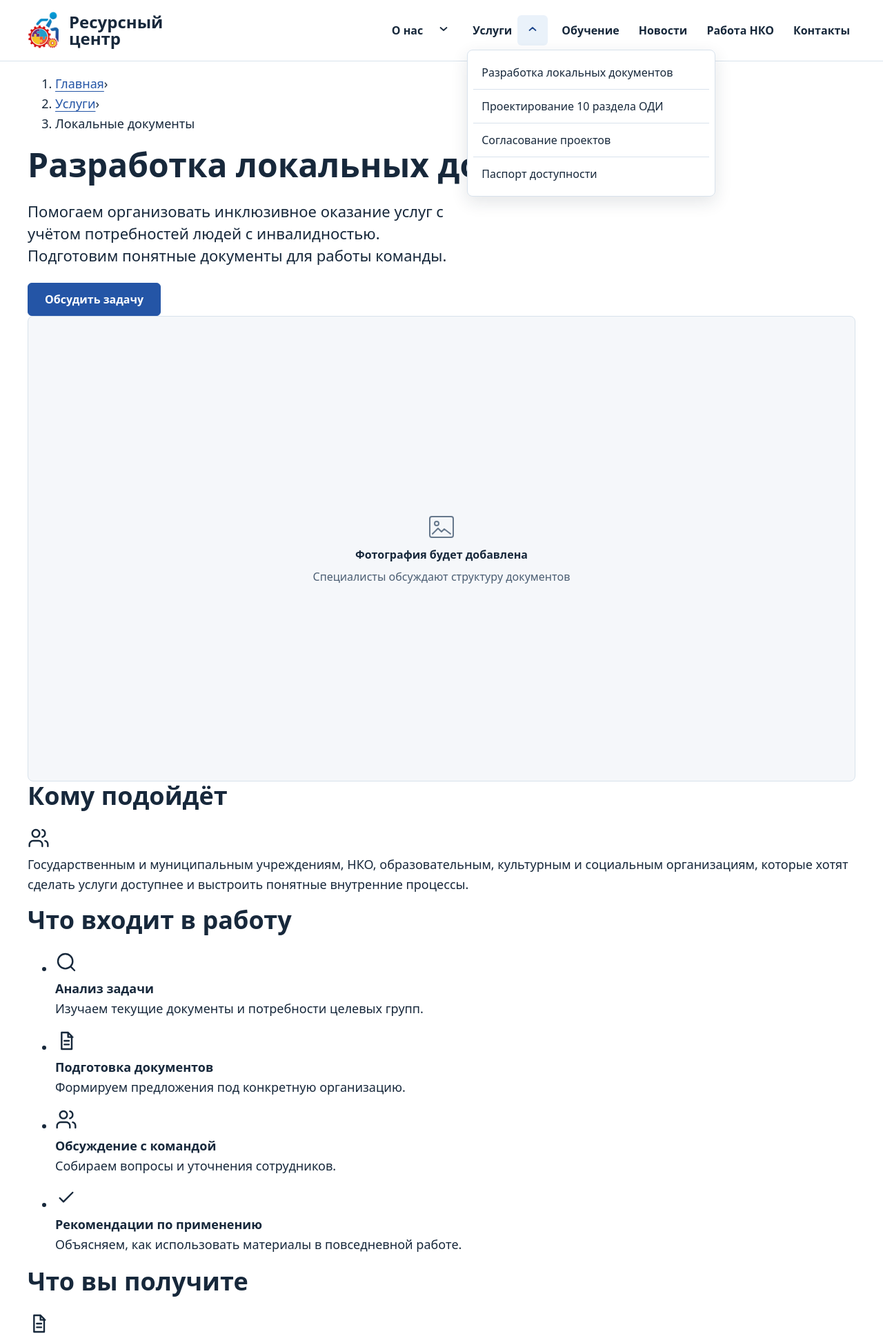
After one commit to Jefrry/desnica, a WordPress theme: template apps/wordpress/theme/pages/local-documents.php in a window 1280 px wide, after a click that opens the changed part. The commit adds this page. Shown: the top 1937 px of the page at 69% size. Run offline with PHP 8.4 and a stand-in for WordPress, Linux system fonts and the light colour scheme; the site name, menu and one post (Sample post) are stand-ins, and other content is empty.

Commit message:
services and local documents pages

```diff
--- a/apps/wordpress/theme/functions.php
+++ b/apps/wordpress/theme/functions.php
@@ -1,6 +1,7 @@
 <?php
 defined('ABSPATH') || exit;
 require_once __DIR__ . '/inc/navigation.php';
+require_once __DIR__ . '/inc/services.php';
 require_once __DIR__ . '/inc/team.php';
 require_once __DIR__ . '/inc/information-pages.php';
 require_once __DIR__ . '/inc/documents.php';
@@ -41,7 +42,7 @@ add_action('wp_enqueue_scripts', static function () {
     }
     $page = resource_center_information_page();
     if ($page) {
-        foreach (array('information', $page['template']) as $stylesheet) {
+        foreach (array('information', $page['stylesheet'] ?? $page['template']) as $stylesheet) {
             $file = '/assets/css/pages/' . $stylesheet . '.css';
             wp_enqueue_style('resource-center-' . $stylesheet, get_theme_file_uri($file), array('resource-center-common'), (string) filemtime(get_theme_file_path($file)));
         }
--- a/apps/wordpress/theme/inc/information-pages.php
+++ b/apps/wordpress/theme/inc/information-pages.php
@@ -11,6 +11,8 @@ function resource_center_information_page(): ?array
         '/about/mission' => array('template' => 'mission', 'title' => 'Наша миссия', 'description' => 'Миссия и принципы Ресурсного центра.'),
         '/about/documents' => array('template' => 'documents', 'title' => 'Уставные документы', 'description' => 'Документы Ресурсного центра и доступные текстовые версии.'),
         '/about/reports' => array('template' => 'reports', 'title' => 'Годовая отчётность', 'description' => 'Годовые отчёты Ресурсного центра и доступные текстовые версии.'),
+        '/services' => array('template' => 'services', 'title' => 'Услуги', 'description' => 'Услуги Ресурсного центра по созданию доступной среды.'),
+        '/services/local-documents' => array('template' => 'local-documents', 'stylesheet' => 'services', 'title' => 'Разработка локальных документов', 'description' => 'Подготовка локальных документов для инклюзивного оказания услуг.'),
         '/ngo' => array('template' => 'ngo', 'title' => 'Работа НКО', 'description' => 'Поддержка некоммерческих организаций, обмен опытом и совместные инициативы.'),
         '/contacts' => array('template' => 'contacts', 'title' => 'Контакты', 'description' => 'Контакты Ресурсного центра.'),
         '/legal' => array('template' => 'legal', 'title' => 'Правовая информация', 'description' => 'Правовая информация Ресурсного центра.'),
@@ -55,12 +57,14 @@ add_action('wp_head', static function () {
     }
 });
 
-function resource_center_breadcrumbs(string $title, bool $mission = false): void
+function resource_center_breadcrumbs(string $title, array $parents = array()): void
 {
     ?>
     <nav class="breadcrumbs" aria-label="Хлебные крошки"><ol>
         <li><a href="<?php echo esc_url(home_url('/')); ?>">Главная</a><span aria-hidden="true">›</span></li>
-        <?php if ($mission) : ?><li><a href="<?php echo esc_url(home_url('/about')); ?>">О нас</a><span aria-hidden="true">›</span></li><?php endif; ?>
+        <?php foreach ($parents as [$label, $path]) : ?>
+            <li><a href="<?php echo esc_url(home_url($path)); ?>"><?php echo esc_html($label); ?></a><span aria-hidden="true">›</span></li>
+        <?php endforeach; ?>
         <li><span aria-current="page"><?php echo esc_html($title); ?></span></li>
     </ol></nav>
     <?php
--- a/apps/wordpress/theme/inc/navigation.php
+++ b/apps/wordpress/theme/inc/navigation.php
@@ -9,11 +9,9 @@ function resource_center_navigation_items(): array
             array('Уставные документы', '/about/documents'),
             array('Годовая отчётность', '/about/reports'),
         )),
-        array('services', 'Услуги', '/services', array(
-            array('Разработка локальных документов', '/services/local-documents'),
-            array('Проектирование 10 раздела ОДИ', '/services/odi'),
-            array('Согласование проектов', '/services/project-review'),
-            array('Паспорт доступности', '/services/accessibility-passport'),
+        array('services', 'Услуги', '/services', array_map(
+            static fn(array $service): array => array($service['title'], $service['path']),
+            resource_center_services()
         )),
         array('training', 'Обучение', '/training', array()),
         array('news', 'Новости', '/news', array()),
--- /dev/null
+++ b/apps/wordpress/theme/inc/services.php
@@ -0,0 +1,116 @@
+<?php
+defined('ABSPATH') || exit;
+
+function resource_center_services(): array
+{
+    return array(
+        'local-documents' => array(
+            'title' => 'Разработка локальных документов',
+            'description' => 'Помогаем организовать инклюзивное оказание услуг с учётом потребностей посетителей.',
+            'path' => '/services/local-documents',
+            'asset_id' => 'local-papers',
+            'alt' => 'Специалист работает с документами',
+        ),
+        'odi' => array(
+            'title' => 'Проектирование 10 раздела ОДИ',
+            'description' => 'Разрабатываем проектные решения по обеспечению доступности зданий и помещений.',
+            'path' => '/services/odi',
+            'asset_id' => 'odi-plan',
+            'alt' => 'Специалисты обсуждают план помещения',
+        ),
+        'project-review' => array(
+            'title' => 'Согласование проектов',
+            'description' => 'Обсуждаем доступность проектных решений и готовим рекомендации.',
+            'path' => '/services/project-review',
+            'asset_id' => 'approval-meeting',
+            'alt' => 'Команда обсуждает проектные решения',
+        ),
+        'accessibility-passport' => array(
+            'title' => 'Паспорт доступности',
+            'description' => 'Помогаем обследовать объект и подготовить материалы о его доступности.',
+            'path' => '/services/accessibility-passport',
+            'asset_id' => 'passport-document',
+            'alt' => 'Материалы обследования доступности',
+        ),
+    );
+}
+
+function resource_center_service_arrow(): void
+{
+    ?>
+    <svg viewBox="0 0 20 20" width="20" height="20" fill="none" aria-hidden="true" focusable="false">
+        <path d="M4 10h12m-4-4 4 4-4 4" stroke="currentColor" stroke-width="1.75" stroke-linecap="round" stroke-linejoin="round"/>
+    </svg>
+    <?php
+}
+
+function resource_center_service_icon(string $icon): void
+{
+    $paths = array(
+        'check' => 'm5 12 4 4L19 6',
+        'document' => 'M7 3h7l4 4v14H7z M14 3v5h5M10 12h5M10 16h5',
+        'people' => 'M16 21v-2a4 4 0 0 0-4-4H6a4 4 0 0 0-4 4v2 M9 11a4 4 0 1 0 0-8 4 4 0 0 0 0 8M22 21v-2a4 4 0 0 0-3-3.87M16 3.13a4 4 0 0 1 0 7.75',
+        'search' => 'M11 19a8 8 0 1 1 0-16 8 8 0 0 1 0 16 m10 2-4.35-4.35',
+    );
+    ?>
+    <svg class="service-icon" viewBox="0 0 24 24" width="32" height="32" fill="none" aria-hidden="true" focusable="false">
+        <path d="<?php echo esc_attr($paths[$icon]); ?>" stroke="currentColor" stroke-width="1.8" stroke-linecap="round" stroke-linejoin="round"/>
+    </svg>
+    <?php
+}
+
+function resource_center_service_features(array $features): void
+{
+    ?>
+    <ul class="service-grid service-features">
+        <?php foreach ($features as [$icon, $title, $description]) : ?>
+            <li>
+                <span class="service-feature-icon"><?php resource_center_service_icon($icon); ?></span>
+                <div><strong><?php echo esc_html($title); ?></strong><p><?php echo esc_html($description); ?></p></div>
+            </li>
+        <?php endforeach; ?>
+    </ul>
+    <?php
+}
+
+function resource_center_service_faq(string $group, array $items, ?int $initial_open_index = null): void
+{
+    ?>
+    <div class="service-faq">
+        <?php foreach ($items as $index => [$question, $answer]) : ?>
+            <details name="<?php echo esc_attr($group); ?>"<?php echo $index === $initial_open_index ? ' open' : ''; ?>>
+                <summary>
+                    <span><?php echo esc_html($question); ?></span>
+                    <svg viewBox="0 0 20 20" width="20" height="20" fill="none" aria-hidden="true" focusable="false">
+                        <path d="m5 8 5 5 5-5" stroke="currentColor" stroke-width="1.75" stroke-linecap="round" stroke-linejoin="round"/>
+                    </svg>
+                </summary>
+                <p><?php echo esc_html($answer); ?></p>
+            </details>
+        <?php endforeach; ?>
+    </div>
+    <?php
+}
+
+function resource_center_related_services(array $ids): void
+{
+    $services = resource_center_services();
+    ?>
+    <ul class="service-grid service-related-grid">
+        <?php foreach ($ids as $id) : $service = $services[$id]; ?>
+            <li>
+                <a class="info-link-card service-related-card" href="<?php echo esc_url(home_url($service['path'])); ?>" aria-label="<?php echo esc_attr($service['title']); ?>">
+                    <span>
+                        <strong><?php echo esc_html($service['title']); ?></strong>
+                        <span><?php echo esc_html($service['description']); ?></span>
+                    </span>
+                    <div class="service-related-media" aria-hidden="true">
+                        <?php resource_center_missing_photo($service['asset_id'], $service['alt'], 'Иллюстрация будет добавлена'); ?>
+                    </div>
+                    <?php resource_center_service_arrow(); ?>
+                </a>
+            </li>
+        <?php endforeach; ?>
+    </ul>
+    <?php
+}
--- a/apps/wordpress/theme/pages/documents.php
+++ b/apps/wordpress/theme/pages/documents.php
@@ -5,7 +5,7 @@ $selected_id = resource_center_selected_document();
 get_header();
 ?>
 <div class="shell information-page documents-page" data-document-page>
-    <?php resource_center_breadcrumbs('Уставные документы', true); ?>
+    <?php resource_center_breadcrumbs('Уставные документы', array(array('О нас', '/about'))); ?>
     <section id="documents-intro" class="page-intro" aria-labelledby="page-title">
         <div><h1 id="page-title">Уставные документы</h1><p class="text-intro">Мы действуем открыто и прозрачно. Здесь собраны документы Ресурсного центра для свободного ознакомления.</p></div>
         <?php resource_center_missing_photo('document-folder', 'Папка с документами Ресурсного центра', 'Фотография будет добавлена', 'intro-photo'); ?>
--- /dev/null
+++ b/apps/wordpress/theme/pages/local-documents.php
@@ -0,0 +1,58 @@
+<?php defined('ABSPATH') || exit; get_header(); ?>
+<div class="shell information-page">
+    <?php resource_center_breadcrumbs('Локальные документы', array(array('Услуги', '/services'))); ?>
+    <section class="page-intro" aria-labelledby="page-title">
+        <div>
+            <h1 id="page-title">Разработка локальных документов</h1>
+            <p class="text-intro">Помогаем организовать инклюзивное оказание услуг с учётом потребностей людей с инвалидностью. Подготовим понятные документы для работы команды.</p>
+            <div class="actions">
+                <a class="action" href="<?php echo esc_url(home_url('/contacts')); ?>">Обсудить задачу</a>
+            </div>
+        </div>
+        <?php resource_center_missing_photo('planning-session', 'Специалисты обсуждают структуру документов', 'Фотография будет добавлена', 'intro-photo'); ?>
+    </section>
+    <section class="content-section" aria-labelledby="local-documents-audience-heading">
+        <h2 id="local-documents-audience-heading">Кому подойдёт</h2>
+        <div class="service-note service-audience">
+            <?php resource_center_service_icon('people'); ?>
+            <p>Государственным и муниципальным учреждениям, НКО, образовательным, культурным и социальным организациям, которые хотят сделать услуги доступнее и выстроить понятные внутренние процессы.</p>
+        </div>
+    </section>
+    <section class="content-section" aria-labelledby="local-documents-included-heading">
+        <h2 id="local-documents-included-heading">Что входит в работу</h2>
+        <?php resource_center_service_features(array(
+            array('search', 'Анализ задачи', 'Изучаем текущие документы и потребности целевых групп.'),
+            array('document', 'Подготовка документов', 'Формируем предложения под конкретную организацию.'),
+            array('people', 'Обсуждение с командой', 'Собираем вопросы и уточнения сотрудников.'),
+            array('check', 'Рекомендации по применению', 'Объясняем, как использовать материалы в повседневной работе.'),
+        )); ?>
+    </section>
+    <section class="content-section" aria-labelledby="local-documents-result-heading">
+        <h2 id="local-documents-result-heading">Что вы получите</h2>
+        <div class="service-grid">
+            <div class="service-note service-result">
+                <?php resource_center_service_icon('document'); ?>
+                <p>Комплект материалов, адаптированный под согласованную задачу, и рекомендации по внедрению.</p>
+            </div>
+            <div class="service-note service-result">
+                <?php resource_center_service_icon('check'); ?>
+                <p>Состав комплекта определяется после знакомства с процессами организации; универсальный документ не подменяет анализ конкретной ситуации.</p>
+            </div>
+        </div>
+    </section>
+    <section class="content-section" aria-labelledby="local-documents-faq-heading">
+        <h2 id="local-documents-faq-heading">Частые вопросы</h2>
+        <?php resource_center_service_faq('local-documents-faq', array(
+            array('Учитываете ли вы специфику нашей организации?', 'Да, работа начинается с обсуждения задач, посетителей и действующих процессов. Состав материалов согласуется отдельно.'),
+            array('Нужно ли привлекать сотрудников к разработке?', 'Участие команды помогает описать реальный порядок работы и проверить, насколько удобны предложенные решения.'),
+        ), 0); ?>
+    </section>
+    <section class="content-section" aria-labelledby="local-documents-related-heading">
+        <h2 id="local-documents-related-heading">Другие услуги</h2>
+        <?php resource_center_related_services(array('odi', 'project-review')); ?>
+    </section>
+</div>
+<?php
+resource_center_contact_band('Остались вопросы?', 'Расскажите о своей ситуации — подскажем, как можем помочь.', 'Обсудить задачу');
+get_footer();
+?>
--- a/apps/wordpress/theme/pages/mission.php
+++ b/apps/wordpress/theme/pages/mission.php
@@ -1,6 +1,6 @@
 <?php defined('ABSPATH') || exit; get_header(); ?>
 <div class="shell information-page">
-    <?php resource_center_breadcrumbs('Наша миссия', true); ?>
+    <?php resource_center_breadcrumbs('Наша миссия', array(array('О нас', '/about'))); ?>
     <section class="page-intro" aria-labelledby="page-title">
         <div>
             <h1 id="page-title">Наша миссия</h1>
--- a/apps/wordpress/theme/pages/reports.php
+++ b/apps/wordpress/theme/pages/reports.php
@@ -6,7 +6,7 @@ $selected_report = $reports[$selected_year] ?? null;
 get_header();
 ?>
 <div class="shell information-page reports-page" data-report-page>
-    <?php resource_center_breadcrumbs('Годовая отчётность', true); ?>
+    <?php resource_center_breadcrumbs('Годовая отчётность', array(array('О нас', '/about'))); ?>
     <section class="page-intro" aria-labelledby="page-title">
         <div><h1 id="page-title">Годовая отчётность</h1><p class="text-intro">Рассказываем о работе Ресурсного центра открыто и понятно.</p></div>
         <?php resource_center_missing_photo('team-meeting', 'Команда Ресурсного центра обсуждает работу', 'Фотография будет добавлена', 'intro-photo'); ?>
```
Also changed, not shown: apps/wordpress/theme/assets/css/pages/services.css (added, +53 -0 lines), apps/wordpress/theme/pages/services.php (added, +38 -0 lines), .scratch/php-wordpress-migration/issues/07-services-and-local-documents.md, .scratch/php-wordpress-migration/map.md.
